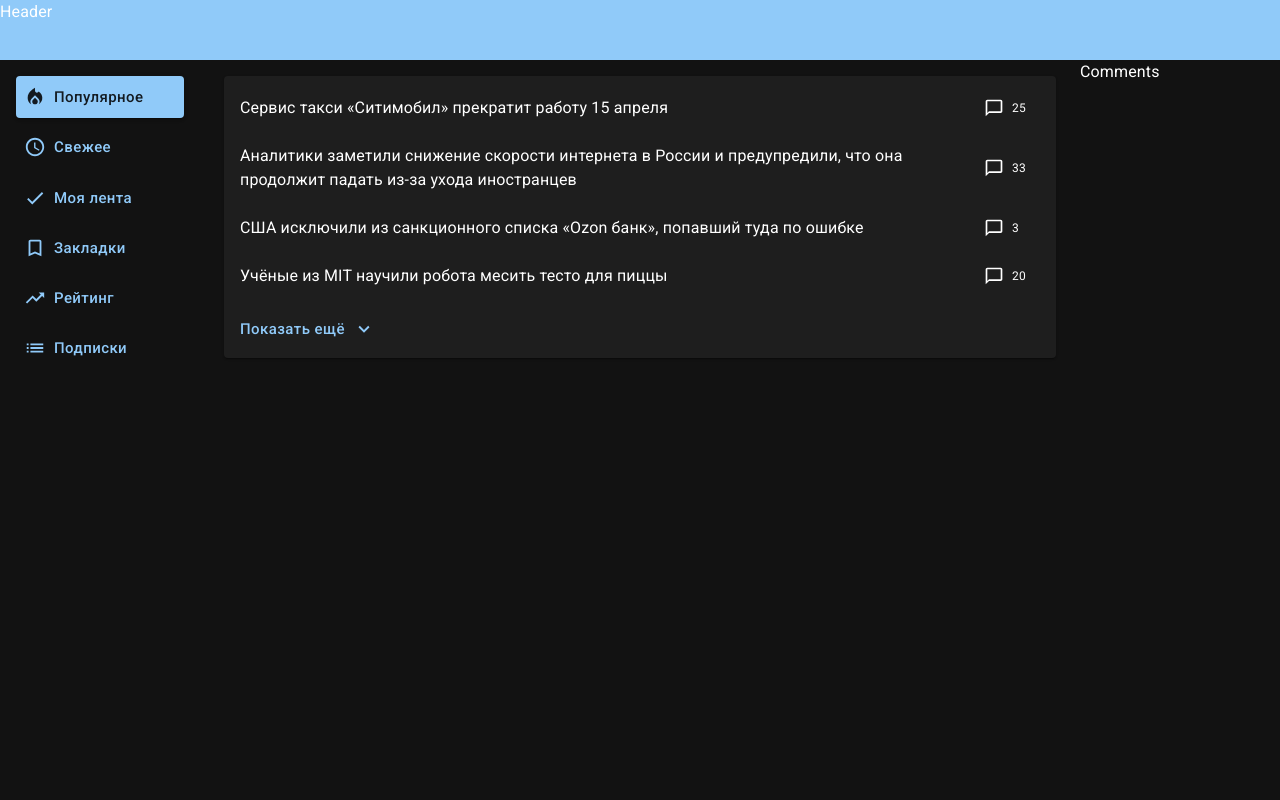
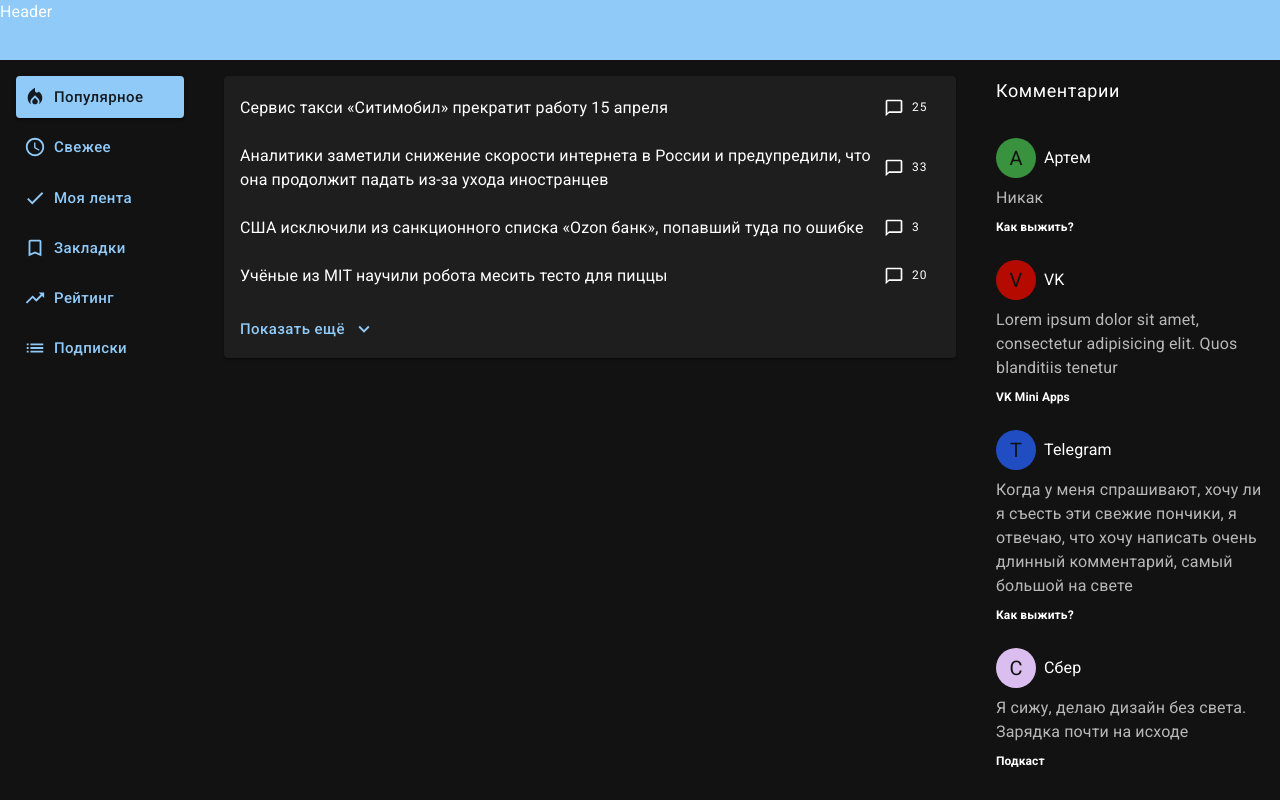
Before and after one commit to paragulgov/journal-frontend, a Next.js app: page / in a window 1280 px wide. Built offline with nearby package versions, Linux system fonts and the light colour scheme.

Commit message:
SidebarComments

```diff
--- a/src/components/CommentsSidebar.tsx
+++ /dev/null
@@ -1,19 +0,0 @@
-import React from 'react';
-import { Box } from '@mui/material';
-
-const CommentsSidebar: React.FC = () => {
-  return (
-    <Box component="aside" sx={{
-      width: 200,
-      position: 'sticky',
-      top: 60,
-      height: 'calc(100vh - 60px)',
-      flexShrink: 0,
-    }}
-    >
-      Comments
-    </Box>
-  )
-}
-
-export default CommentsSidebar;
--- a/src/components/Layout.tsx
+++ b/src/components/Layout.tsx
@@ -2,7 +2,7 @@ import { Box } from '@mui/material';
 import React from 'react';
 import Header from './Header';
 import Navbar from './Navbar/Navbar';
-import CommentsSidebar from './CommentsSidebar';
+import SidebarComments from './SidebarComments/SidebarComments';
 
 const Layout: React.FC = ({ children }) => {
   return (
@@ -11,7 +11,7 @@ const Layout: React.FC = ({ children }) => {
       <Box sx={{ flex: '1 0 auto', display: 'flex' }}>
         <Navbar />
         <main>{children}</main>
-        <CommentsSidebar />
+        <SidebarComments />
       </Box>
     </>
   );
--- /dev/null
+++ b/src/components/SidebarComments/SidebarComments.tsx
@@ -0,0 +1,31 @@
+import React from 'react';
+import { Box, Stack, Typography } from '@mui/material';
+import SidebarCommentsItem from './SidebarCommentsItem';
+import { sidebarComments } from '../../data/mockSidebarComments';
+
+const SidebarComments: React.FC = () => {
+  return (
+    <Box component="aside" sx={{
+      width: 300,
+      position: 'sticky',
+      top: 60,
+      height: 'calc(100vh - 60px)',
+      flexShrink: 0,
+    }}
+    >
+      <Box sx={{ m: 2 }}>
+        <Typography component="h5" variant="caption" mb={4} fontSize={18}>Комментарии</Typography>
+
+        <Stack spacing={3}>
+          {sidebarComments.slice(0, 4).map(({ id, comment, user, post }) => {
+            return (
+              <SidebarCommentsItem key={id} user={user} comment={comment} post={post} />
+            );
+          })}
+        </Stack>
+      </Box>
+    </Box>
+  );
+};
+
+export default SidebarComments;
--- /dev/null
+++ b/src/components/SidebarComments/SidebarCommentsItem.tsx
@@ -0,0 +1,59 @@
+import React from 'react';
+import { Box, Typography } from '@mui/material';
+import UserAvatarName from '../UserAvatarName';
+import Link from 'next/link';
+
+interface CommentsItemProps {
+  user: string;
+  post: string;
+  comment: string;
+}
+
+const SidebarCommentsItem: React.FC<CommentsItemProps> = ({ user, comment, post }) => {
+  return (
+    <Box>
+      <Box mb={1}>
+        <UserAvatarName name={user} />
+      </Box>
+      <Link href="/">
+        <a>
+          <Typography
+            sx={[
+              { color: 'text.secondary', mb: 1 },
+              (theme) => ({
+                '&:hover': {
+                  color: 'secondary.main',
+                },
+                transition: theme.transitions.create(['color'], {
+                  duration: theme.transitions.duration.standard,
+                }),
+              }),
+            ]}
+          >
+            {comment}
+          </Typography>
+        </a>
+      </Link>
+      <Link href="/">
+        <a>
+          <Typography
+            fontWeight={700}
+            fontSize={12}
+            sx={(theme) => ({
+              '&:hover': {
+                color: 'secondary.main',
+              },
+              transition: theme.transitions.create(['color'], {
+                duration: theme.transitions.duration.standard,
+              }),
+            })}
+          >
+            {post}
+          </Typography>
+        </a>
+      </Link>
+    </Box>
+  );
+};
+
+export default SidebarCommentsItem;
--- /dev/null
+++ b/src/components/UserAvatarName.tsx
@@ -0,0 +1,42 @@
+import React from 'react';
+import { Box, Avatar, Typography } from '@mui/material';
+import Link from 'next/link';
+import { muiStringToColor } from '../helpers/muiStringToColor';
+
+interface UserAvatarNameProps {
+  name: string;
+}
+
+const UserAvatarName: React.FC<UserAvatarNameProps> = ({ name }) => {
+  return (
+    <Link href="">
+      <a>
+        <Box
+          display="flex"
+          alignItems="center"
+          sx={(theme) => ({
+            '&:hover': {
+              color: 'secondary.main',
+            },
+            transition: theme.transitions.create(['color'], {
+              duration: theme.transitions.duration.standard,
+            }),
+          })}
+        >
+          <Box mr={1}>
+            <Avatar
+              sx={{
+                bgcolor: muiStringToColor(name),
+              }}
+            >
+              {name.slice(0, 1)}
+            </Avatar>
+          </Box>
+          <Typography>{name}</Typography>
+        </Box>
+      </a>
+    </Link>
+  );
+};
+
+export default UserAvatarName;
--- /dev/null
+++ b/src/data/mockSidebarComments.ts
@@ -0,0 +1,64 @@
+import { SidebarComment } from '../modules/app/types/AppTypes';
+
+export const sidebarComments: SidebarComment[] = [
+  {
+    id: 1,
+    user: 'Артем',
+    comment: 'Никак',
+    post: 'Как выжить?',
+  },
+  {
+    id: 2,
+    user: 'VK',
+    comment: 'Lorem ipsum dolor sit amet, consectetur adipisicing elit. Quos blanditiis tenetur',
+    post: 'VK Mini Apps',
+  },
+  {
+    id: 3,
+    user: 'Telegram',
+    comment: 'Когда у меня спрашивают, хочу ли я съесть эти свежие пончики, я отвечаю, что хочу написать очень длинный комментарий, самый большой на свете',
+    post: 'Как выжить?',
+  },
+  {
+    id: 4,
+    user: 'Сбер',
+    comment: 'Я сижу, делаю дизайн без света. Зарядка почти на исходе',
+    post: 'Подкаст',
+  },
+  {
+    id: 5,
+    user: 'Спортсмен',
+    comment: 'Когда у меня спрашивают, хочу ли я съесть эти свежие пончики, я отвечаю, что хочу написать очень длинный комментарий, самый большой на свете',
+    post: 'React 18 версии. Что нового?',
+  },
+  {
+    id: 6,
+    user: 'Andrew Robertson',
+    comment: 'Главное забить, а там как получится',
+    post: 'Финал ЛЧ',
+  },
+  {
+    id: 7,
+    user: 'Рамз',
+    comment: 'Много денег в мире, но они не у всех в кармане',
+    post: 'О деньгах',
+  },
+  {
+    id: 8,
+    user: 'Данил',
+    comment: 'Когда у меня спрашивают, хочу ли я съесть эти свежие пончики, я отвечаю',
+    post: 'Название публикации',
+  },
+  {
+    id: 9,
+    user: 'asd',
+    comment: 'Когда у меня спрашивают, хочу ли я съесть эти свежие пончики, я отвечаю',
+    post: 'Подкаст',
+  },
+  {
+    id: 10,
+    user: 'Serge',
+    comment: 'Всем привет я новенький',
+    post: 'Как выжить?',
+  },
+];
--- /dev/null
+++ b/src/helpers/muiStringToColor.ts
@@ -0,0 +1,17 @@
+export const muiStringToColor = (string: string) => {
+  let hash = 0;
+  let i;
+
+  for (i = 0; i < string.length; i += 1) {
+    hash = string.charCodeAt(i) + ((hash << 5) - hash);
+  }
+
+  let color = '#';
+
+  for (i = 0; i < 3; i += 1) {
+    const value = (hash >> (i * 8)) & 0xff;
+    color += `00${value.toString(16)}`.slice(-2);
+  }
+
+  return color;
+}
--- /dev/null
+++ b/src/modules/app/types/AppTypes.ts
@@ -0,0 +1,6 @@
+export interface SidebarComment {
+  id: number,
+  user: string,
+  comment: string,
+  post: string
+}
--- a/src/screens/popular/components/LatestPostsItem.tsx
+++ b/src/screens/popular/components/LatestPostsItem.tsx
@@ -1,5 +1,5 @@
 import React from 'react';
-import { Box, ListItemButton, ListItemIcon, ListItemText } from '@mui/material';
+import { Typography, ListItemButton, ListItemIcon, ListItemText } from '@mui/material';
 import ChatBubbleOutlineIcon from '@mui/icons-material/ChatBubbleOutline';
 import Link from 'next/link';
 
@@ -19,7 +19,7 @@ const LatestPostItem: React.FC<LatestPostItemProps> = ({ id, text, commentsCount
           </ListItemText>
           <ListItemIcon sx={{ display: 'flex', alignItems: 'center' }}>
             <ChatBubbleOutlineIcon fontSize="small" sx={{ mr: 1 }} />
-            <Box component="span" sx={{ fontSize: 12 }}>{commentsCount}</Box>
+            <Typography variant="overline" component="span" sx={{ fontSize: 12 }}>{commentsCount}</Typography>
           </ListItemIcon>
         </ListItemButton>
       </a>
```
